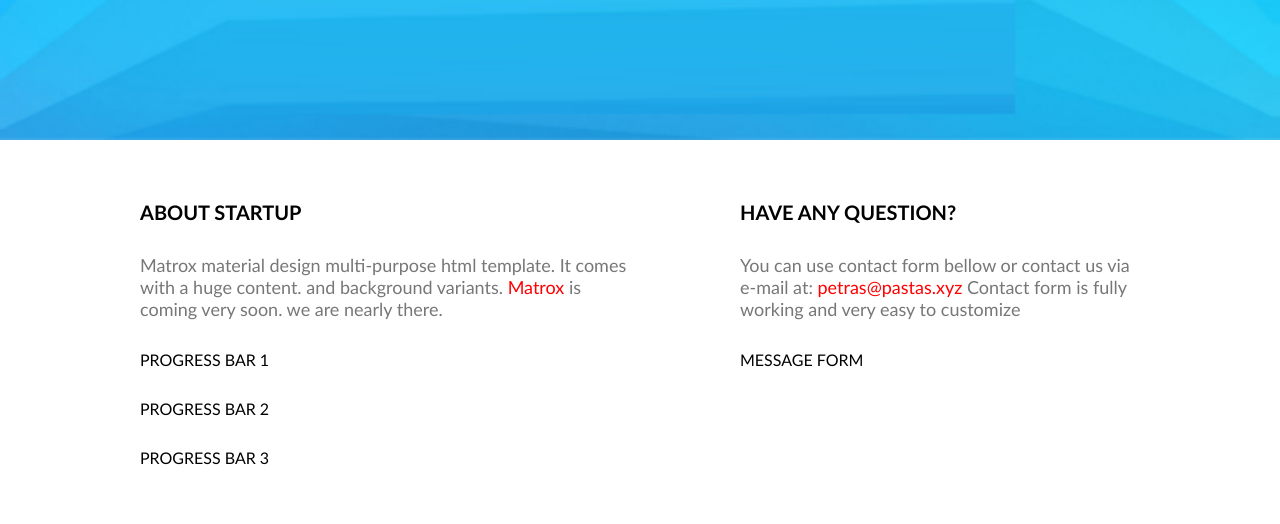
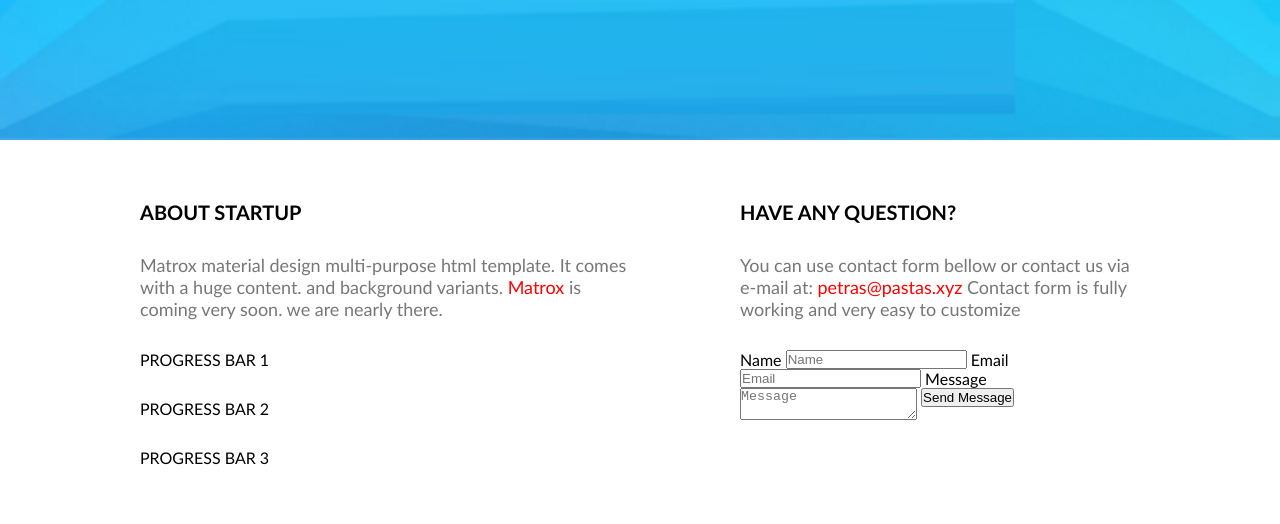
Before and after one commit to Mantaskri/4proj-coming-soon, a website: page index.html in a window 1280 px wide. Shown: the part 660-1184 px from the top of the page. Drawn offline with Linux system fonts and the light colour scheme.

Commit message:
added message areas

```diff
--- a/index.html
+++ b/index.html
@@ -68,7 +68,13 @@
                 <p class="section-description">You can use contact form bellow or contact us via e-mail at:
                     <a href="mailto:petras@pastas.xyz">petras@pastas.xyz</a> Contact form is fully working and very easy to customize</p>
                 <form>
-                    MESSAGE FORM
+                    <label for="name">Name</label>
+                    <input id="name" type="text" placeholder="Name" required>
+                    <label for="email">Email</label>
+                    <input id="email" type="email" placeholder="Email" required>
+                    <label for="message">Message</label>
+                    <textarea id="message" placeholder="Message" required></textarea>
+                    <button type="submit">Send Message</button>
                 </form>
             </div>
         </section>
```
